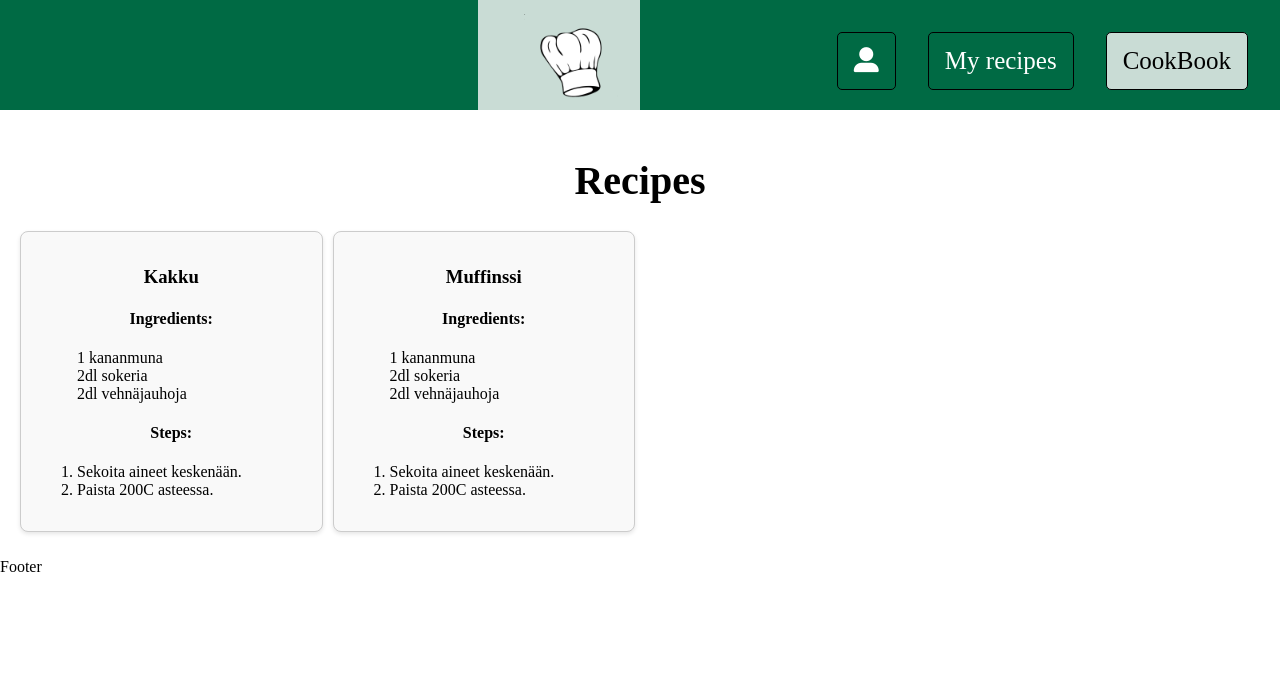
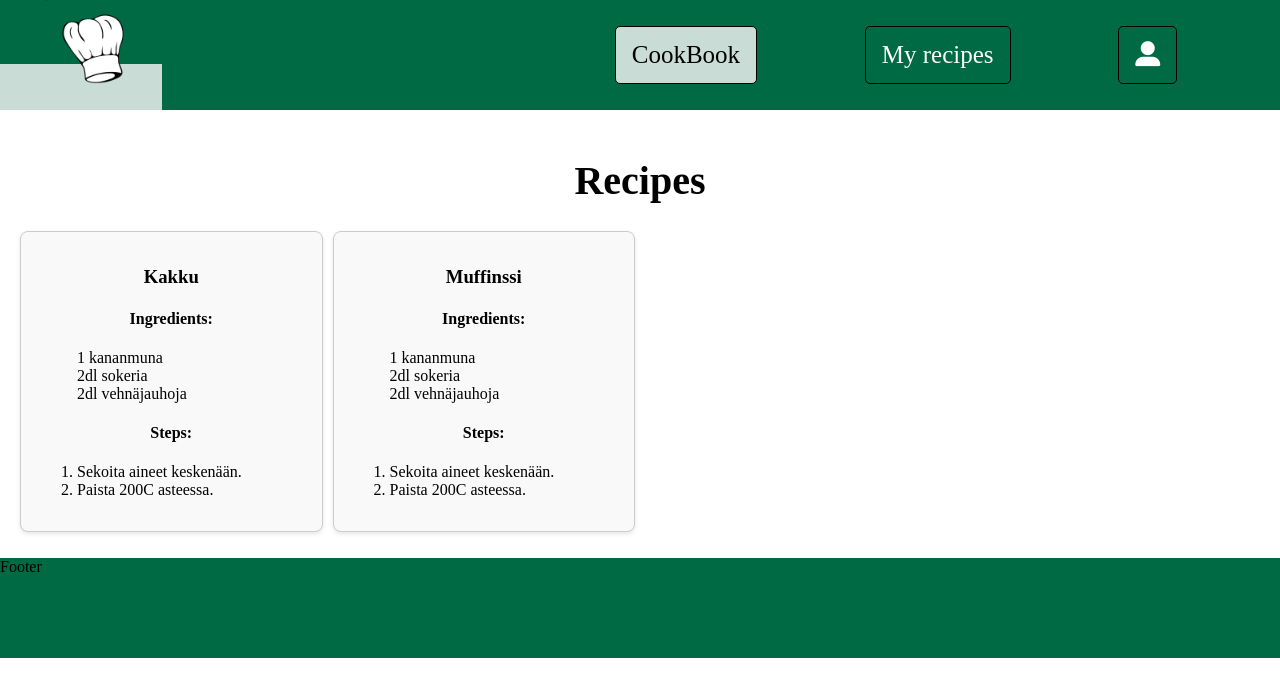
Before and after one commit to Metsittynyt/cookBook, a Vue app: page / in a window 1280 px wide. Shown: the top 696 px of the page. Built offline with nearby package versions, Linux system fonts and the light colour scheme; data requests are answered from the project's data file.

Commit message:
fixed some styling

```diff
--- a/src/assets/styles.css
+++ b/src/assets/styles.css
@@ -25,8 +25,15 @@ LightGreen - #c9dcd5
 }
 
 
+html, body, #app {
+    margin: 0;
+    height: 100%;
+}
+
 body {
-    margin: 0;
+    display: flex;
+    flex-direction: column;
+    min-height: 100%;
 }
 
 .page {
@@ -34,6 +41,7 @@ body {
     padding: 10px;
     text-align: center;
     box-sizing: border-box;
+    flex: 1;
 }
 
 h1 {
@@ -57,7 +65,6 @@ button {
 }
 
 .topnav a {
-    float: right;
     color: var(--text-inverted);
     text-align: center;
     padding: 14px 16px;
@@ -76,21 +83,24 @@ button {
 }
 
 .topnavLinks {
-    float: left;
-    width: 50%;
+    display: grid;
+    grid-template-columns: auto auto auto;
+    grid-gap: 5px;
+    justify-content: space-evenly;
+    align-content: center;
+    float: right;
+    width: 60%;
     height: 100%;
 }
 
 .nav-item {
-    margin-top: 5%;
-    margin-right: 5%;
     border: 1px solid black;
     border-radius: 5px;
 }
 
 .topnavLogo {
     float: left;
-    width: 50%;
+    width: 40%;
 }
 
 #Logo {
@@ -99,10 +109,10 @@ button {
     margin-left: 30px;
 }
 
-.footer {
+footer {
     background-color: var(--green);
     min-height: 100px;
-    bottom: 0;
+    bottom: 0px;
     width: 100%;
 }
 
```
